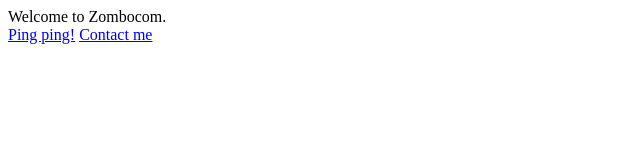
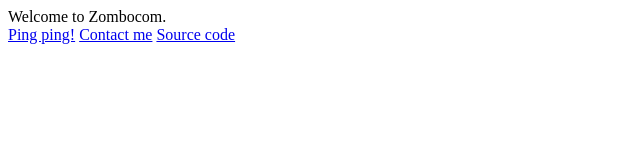
Before and after one commit to bruno-c/finnegan, a website: page static/index.html in a window 1280 px wide. Shown: the whole page, without its empty margins (0-640 px from the left). Drawn offline with Linux system fonts and the light colour scheme.

Commit message:
Added README and link to github page

```diff
--- a/static/index.html
+++ b/static/index.html
@@ -8,7 +8,7 @@
 	</div>
 
 	<a id="ping-challenge-link" href="http://finnegan.herokuapp.com/ping">Ping ping!</a>
-
 	<a id="contact-me-link" href="mailto:neonskimmer@gmail.com">Contact me</a>
+	<a id="repository-link" href="https://github.com/bruno-c/finnegan">Source code</a>
 </body>
 </html>
```
Also changed, not shown: README.md (added).
